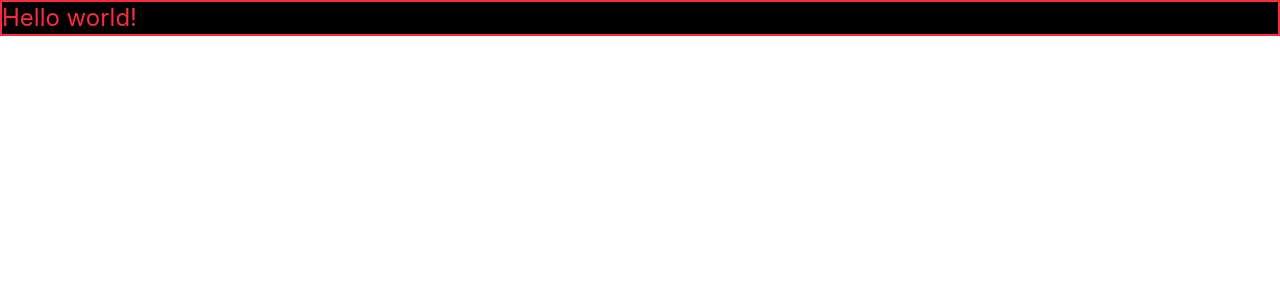
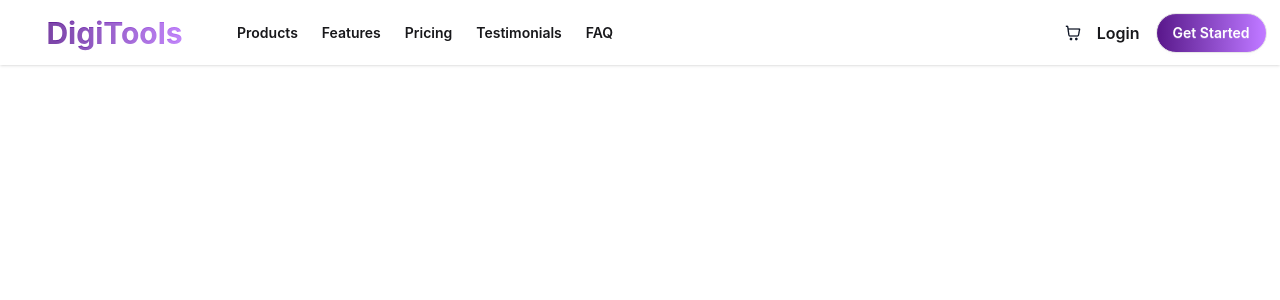
Before and after one commit to rupa3670/digitool-platform, a React (Vite) app: page / in a window 1280 px wide. Shown: the top 300 px of the page. Built offline with nearby package versions, Linux system fonts and the light colour scheme.

Commit message:
create navbar

```diff
--- a/package.json
+++ b/package.json
@@ -20,6 +20,7 @@
     "@types/react": "^19.2.14",
     "@types/react-dom": "^19.2.3",
     "@vitejs/plugin-react": "^6.0.1",
+    "daisyui": "^5.5.19",
     "eslint": "^9.39.4",
     "eslint-plugin-react-hooks": "^7.0.1",
     "eslint-plugin-react-refresh": "^0.5.2",
--- a/src/App.jsx
+++ b/src/App.jsx
@@ -1,12 +1,14 @@
 
 import './App.css'
+import Navbar from './compoents/homepage/navbar/Navbar'
 
 function App() {
 
 
   return (
     <>
-     <h2 className='text-2xl text-red-500 bg-black border-2'>Hello world!</h2>
+
+     <Navbar/>
     </>
   )
 }
--- /dev/null
+++ b/src/compoents/homepage/navbar/Navbar.jsx
@@ -0,0 +1,39 @@
+import React from 'react';
+import logo from '../../../assets/shopping-cart.png'
+const Navbar = () => {
+    return (
+
+ <div className="navbar bg-base-100 shadow-sm ">
+  <div className=" max-w-7xl mx-auto m-full px-4">
+    <div className="flex justify-between items-center w-full">
+      <div className='navbar-start'>
+
+      </div>
+       <a className="btn btn-ghost text-3xl font-bold bg-linear-to-r from-purple-900 to-purple-400 bg-clip-text text-transparent">DigiTools</a>
+    </div>
+
+  </div>
+  <div className="navbar-center hidden lg:flex ">
+    <ul className="menu menu-horizontal px-1 font-semibold">
+      <li ><a href='#'>Products</a></li>
+      <li> <a href="#">Features</a>
+      </li>
+      <li> <a href="#">Pricing</a>
+      </li>
+      <li> <a href="#">Testimonials</a>
+      </li>
+      <li> <a href="#">FAQ</a>
+      </li>
+    </ul>
+  </div>
+  <div className="navbar-end flex items-center gap-4 mx-auto ">
+    <img src={logo} alt="shopping cart logo" />
+    <a href="#" className='font-semibold'>Login</a>
+    <a className="btn btn-getStarted bg-linear-to-r from-purple-900 to-purple-400 text-white font-semibold rounded-full">Get Started</a>
+  </div>
+</div>
+
+    );
+};
+
+export default Navbar;
--- a/src/index.css
+++ b/src/index.css
@@ -1 +1,2 @@
 @import "tailwindcss";
+@plugin "daisyui";
```
Also changed, not shown: 1 other file (tests, documents, lock files or other folders).
